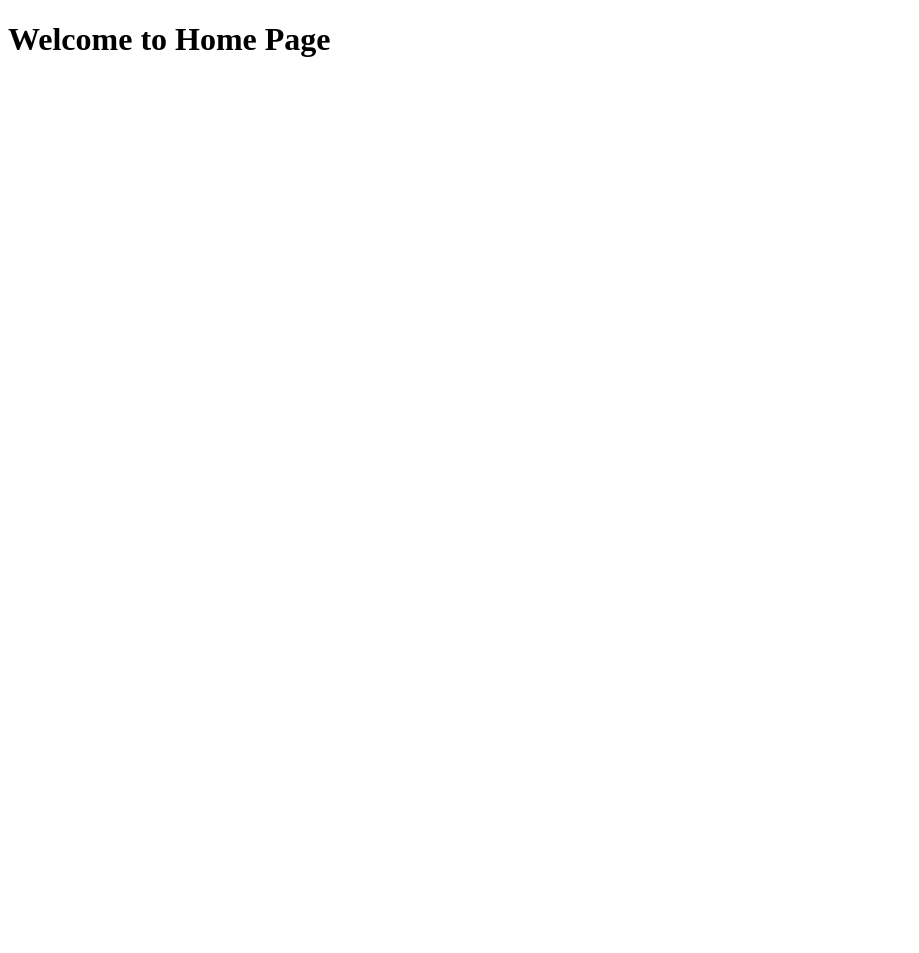
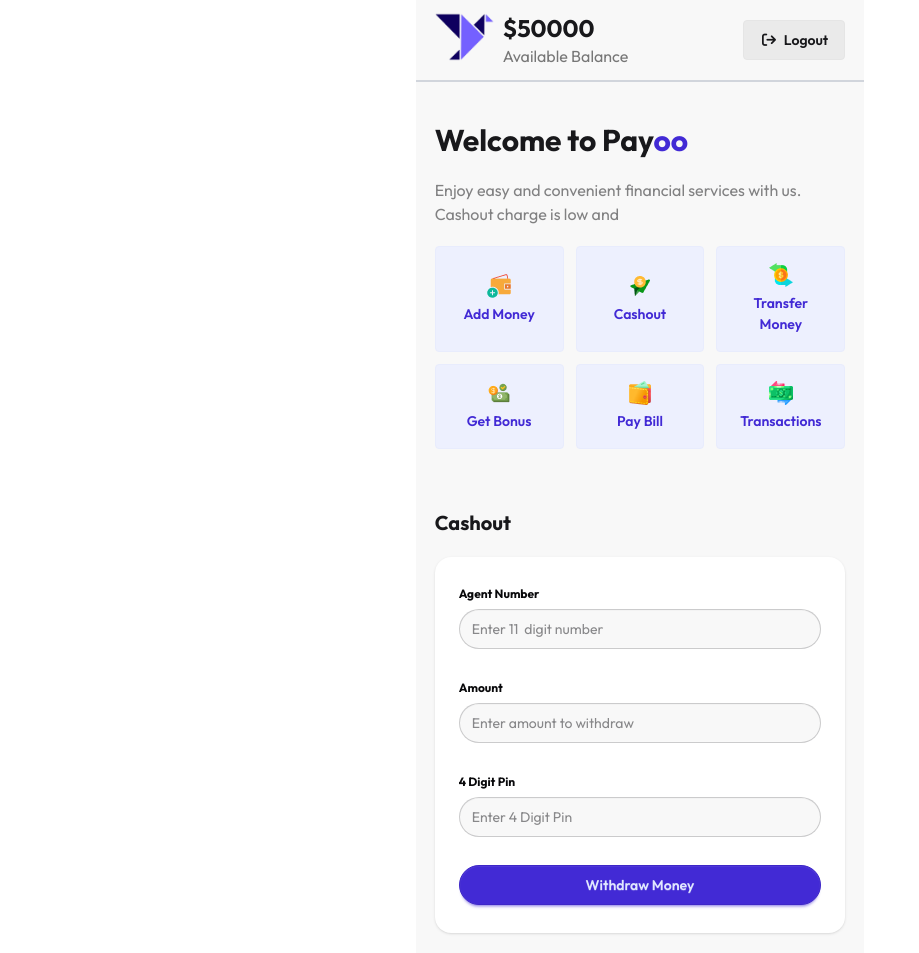
Before and after one commit to jonayet-nur/Payoo-service, a plain HTML site: page home.html in a window 1280 px wide. Shown: the whole page, without its empty margins (0-919 px from the left). Before the commit the page ends 800 px from the top, so only its background shows below. Drawn offline with nearby package versions, Linux system fonts and the light colour scheme.

Commit message:
cashout button design

```diff
--- a/home.html
+++ b/home.html
@@ -3,9 +3,108 @@
 <head>
     <meta charset="UTF-8">
     <meta name="viewport" content="width=device-width, initial-scale=1.0">
-    <title>Home | payoo</title>
+    <link rel="shortcut icon" href="asset/logo.png" type="image/x-icon">
+    <title>Payoo | Home</title>
+
+    <!-- tailwind + Daisy cdn link -->
+     <link href="https://cdn.jsdelivr.net/npm/daisyui@5" rel="stylesheet" type="text/css" />
+<script src="https://cdn.jsdelivr.net/npm/@tailwindcss/browser@4"></script>
+
+<!-- font link -->
+<link rel="preconnect" href="https://fonts.googleapis.com">
+<link rel="preconnect" href="https://fonts.gstatic.com" crossorigin>
+<link href="https://fonts.googleapis.com/css2?family=Outfit:wght@100..900&display=swap" rel="stylesheet">
+
+
+<!-- icon cdn link -->
+ <link rel="stylesheet" href="https://cdnjs.cloudflare.com/ajax/libs/font-awesome/7.0.1/css/all.min.css" integrity="sha512-2SwdPD6INVrV/lHTZbO2nodKhrnDdJK9/kg2XD1r9uGqPo1cUbujc+IYdlYdEErWNu69gVcYgdxlmVmzTWnetw==" crossorigin="anonymous" referrerpolicy="no-referrer" />
+
+ <style>
+    * {
+        font-family: "Outfit", sans-serif;
+    }
+ </style>
 </head>
-<body>
-    <h1> Welcome to Home Page</h1>
+<body class="min-h-screen max-w-md bg-base-200 mx-auto">
+
+    <header class="border-b-2 border-gray-300 ">
+        <section class="w-11/12 py-3 mx-auto flex justify-between items-center ">
+            <div class="left flex gap-2">
+                <div class="logo w-[60px]">
+                    <img src="asset/logo.png" alt="">
+                </div>
+                <div class="balance-info">
+                    <h2 class="text-2xl font-bold">$<span id="balance">50000</span></h2>
+                    <p class="text-[#777777]">Available Balance</p>
+                </div>
+            </div>
+            <div class="right">
+                <a href="index.html"  class="btn btn-soft"> <i class="fa-solid fa-arrow-right-from-bracket"></i>Logout</a>
+            </div>
+        </section>
+    </header>
+
+    <section class="w-11/12 mx-auto py-10 space-y-5">
+        <h2 class="text-3xl font-bold">Welcome to Pay<span class="text-primary">oo</span></h2>
+        <p class="text-neutral/50">Enjoy easy and convenient financial services with us. Cashout charge is low and </p>
+
+        <div class="buttons grid grid-cols-3 gap-3">
+
+            <button class="btn flex-col h-full py-4   btn-primary btn-soft">
+                <img src="asset/opt-1.png" alt="">
+                <p>Add Money</p>
+            </button>
+
+            <button class="btn flex-col h-full py-4   btn-primary btn-soft">
+                <img src="asset/opt-2.png" alt="">
+                <p>Cashout</p>
+            </button>
+            <button class="btn flex-col h-full py-4   btn-primary btn-soft">
+                <img src="asset/opt-3.png" alt="">
+                <p>Transfer Money</p>
+            </button>
+
+            <button class="btn flex-col h-full py-4   btn-primary btn-soft">
+                <img src="asset/opt-4.png" alt="">
+                <p>Get Bonus</p>
+            </button>
+            <button class="btn flex-col h-full py-4   btn-primary btn-soft">
+                <img src="asset/opt-5.png" alt="">
+                <p>Pay Bill</p>
+            </button>
+
+            <button class="btn flex-col h-full py-4   btn-primary btn-soft">
+                <img src="asset/opt-6.png" alt="">
+                <p>Transactions</p>
+            </button>
+
+
+        </div>
+    </section>
+
+    <section id="cashout" class="w-11/12 mx-auto py-5">
+        <h2 class="text-xl font-bold mb-5">Cashout</h2>
+         <div class="card bg-base-100 w-full  shadow  rounded-2xl">
+      <div class="card-body">
+        <fieldset class="fieldset">
+          <label class="label text-neutral font-bold">Agent Number</label>
+          <input id="cashout-number" type="text" minlength="11" maxlength="11" class="input rounded-full bg-base-200 w-full" placeholder="Enter 11  digit number" />
+
+          <br>
+
+            <label class="label text-neutral font-bold">Amount</label>
+          <input id="cashout-amount" type="number"  class="input rounded-full bg-base-200 w-full" placeholder="Enter amount to withdraw" />
+
+          <br>
+
+
+          <label class="label text-neutral font-bold">4 Digit Pin</label>
+          <input id="cashout-pin" maxlength="4" type="password" class="input rounded-full bg-base-200 w-full" placeholder="Enter 4 Digit Pin" />
+          <div></div>
+          <button id="login-btn" class="btn btn-primary rounded-full mt-4">Withdraw Money</button>
+        </fieldset>
+      </div>
+    </div>
+    </section>
 </body>
 </html>
```
Also changed, not shown: index.html (+1 -1 lines).
